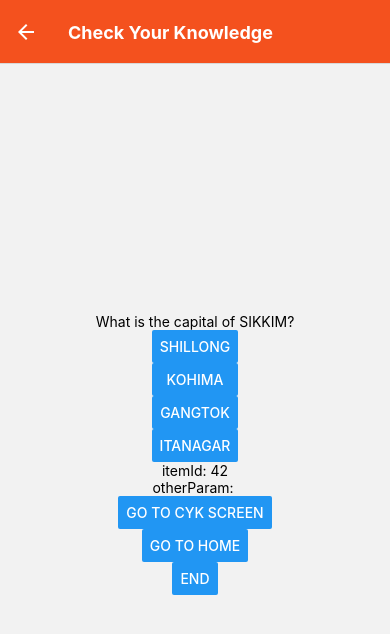
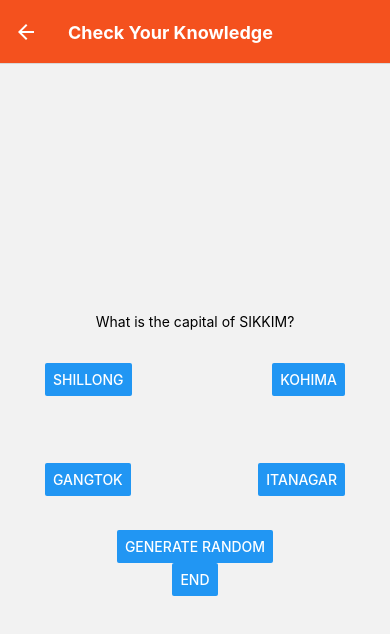
Before and after one commit to daredevilteja/ChecKno, a React Native app: screen / in a window 390 px wide. Both pictures are taken after a click on the button "CHECK YOUR KNOWLEDGE". Shown: the top 634 px of the page. Built offline with nearby package versions, Linux system fonts and the light colour scheme.

Commit message:
Finished logical changes

```diff
--- a/App.js
+++ b/App.js
@@ -108,7 +108,14 @@ function CYKScreen({ navigation, route }) {
             <Text>
               What is the capital of {currState.toString().toUpperCase()}?
             </Text>
-            <View>
+            <View style={{ height: 200, justifyContent: "space-around" }}>
+              <View
+                style={{
+                  width: 300,
+                  flexDirection: "row",
+                  justifyContent: "space-between",
+                }}
+              >
                 <Button
                   title={currOptionsTemp[0].toUpperCase()}
                   onPress={() => checkAnswer(currOptionsTemp[0].toUpperCase())}
@@ -117,6 +124,14 @@ function CYKScreen({ navigation, route }) {
                   title={currOptionsTemp[1].toUpperCase()}
                   onPress={() => checkAnswer(currOptionsTemp[1].toUpperCase())}
                 />
+              </View>
+              <View
+                style={{
+                  width: 300,
+                  flexDirection: "row",
+                  justifyContent: "space-between",
+                }}
+              >
                 <Button
                   title={currOptionsTemp[2].toUpperCase()}
                   onPress={() => checkAnswer(currOptionsTemp[2].toUpperCase())}
@@ -126,23 +141,14 @@ function CYKScreen({ navigation, route }) {
                   onPress={() => checkAnswer(currOptionsTemp[3].toUpperCase())}
                 />
               </View>
-            <Text>itemId: {JSON.stringify(itemId)}</Text>
-            <Text>otherParam: {JSON.stringify(otherParam)}</Text>
+            </View>
+
+            <Button
+              title="Generate Random"
+              onPress={() => navigation.push("Check Your Knowledge")}
+            />
+            <Button title="End" onPress={() => navigation.popToTop()} />
             <StatusBar style="auto" />
-            <Button
-              title="Go to CYK Screen"
-              onPress={() =>
-                navigation.push("Check Your Knowledge", {
-                  itemId: Math.floor(Math.random() * 100),
-                })
-              }
-            />
-            <Button
-              title="Go to Home"
-              onPress={() => navigation.navigate("Home")}
-            />
-
-            <Button title="End" onPress={() => navigation.popToTop()} />
           </>
         ) : (
           <Modal
@@ -159,7 +165,7 @@ function CYKScreen({ navigation, route }) {
                 <Text style={styles.modalText}>{showAnsStatus} Answer</Text>
                 {showAnsStatus === "Wrong" ? (
                   <Text style={styles.modalText}>
-                    Right Answer is {currCapital}
+                    Right Answer is {currCapital.toUpperCase()}
                   </Text>
                 ) : (
                   <></>
```
Lines whose indentation alone changed are shown as unchanged.
